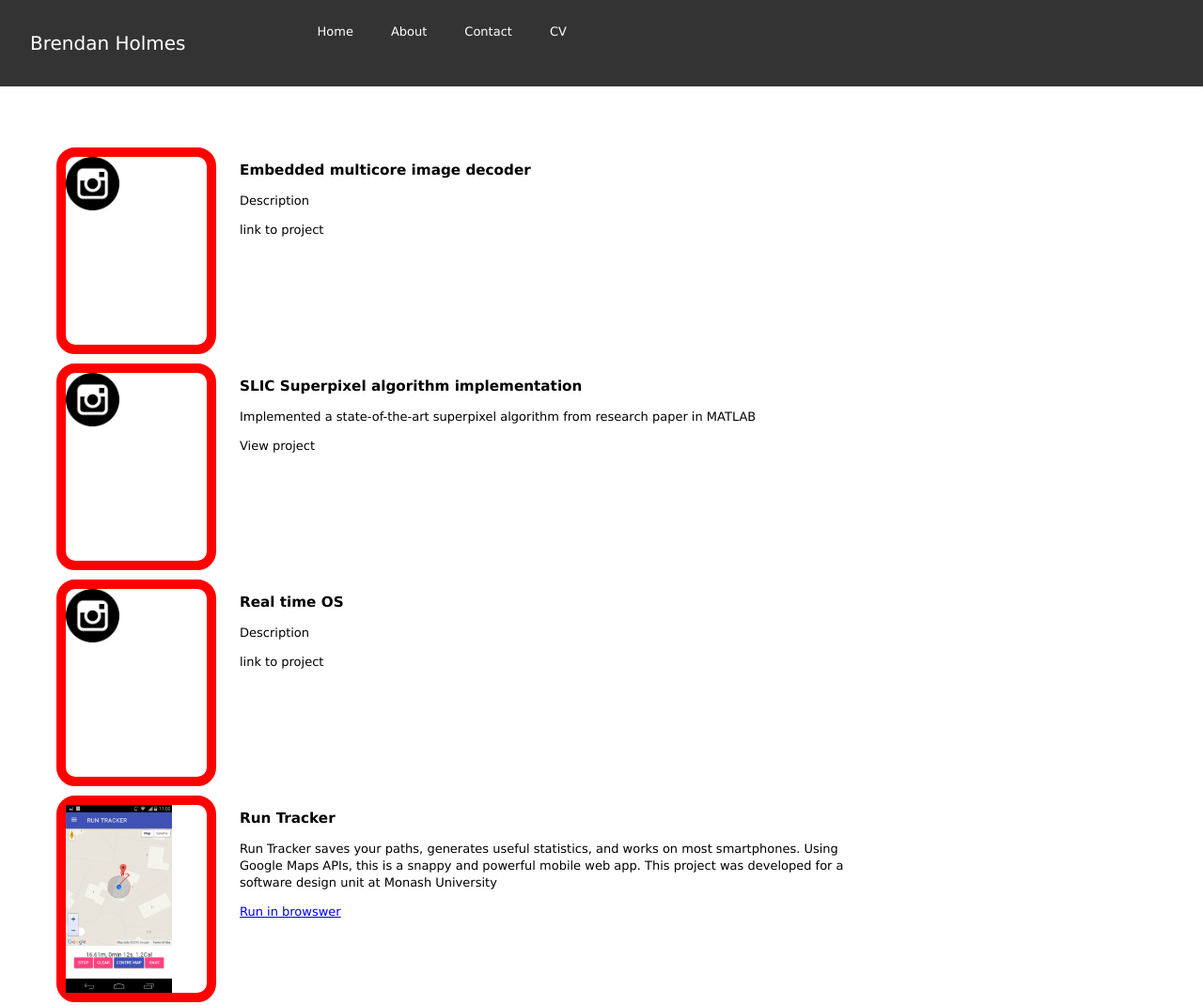
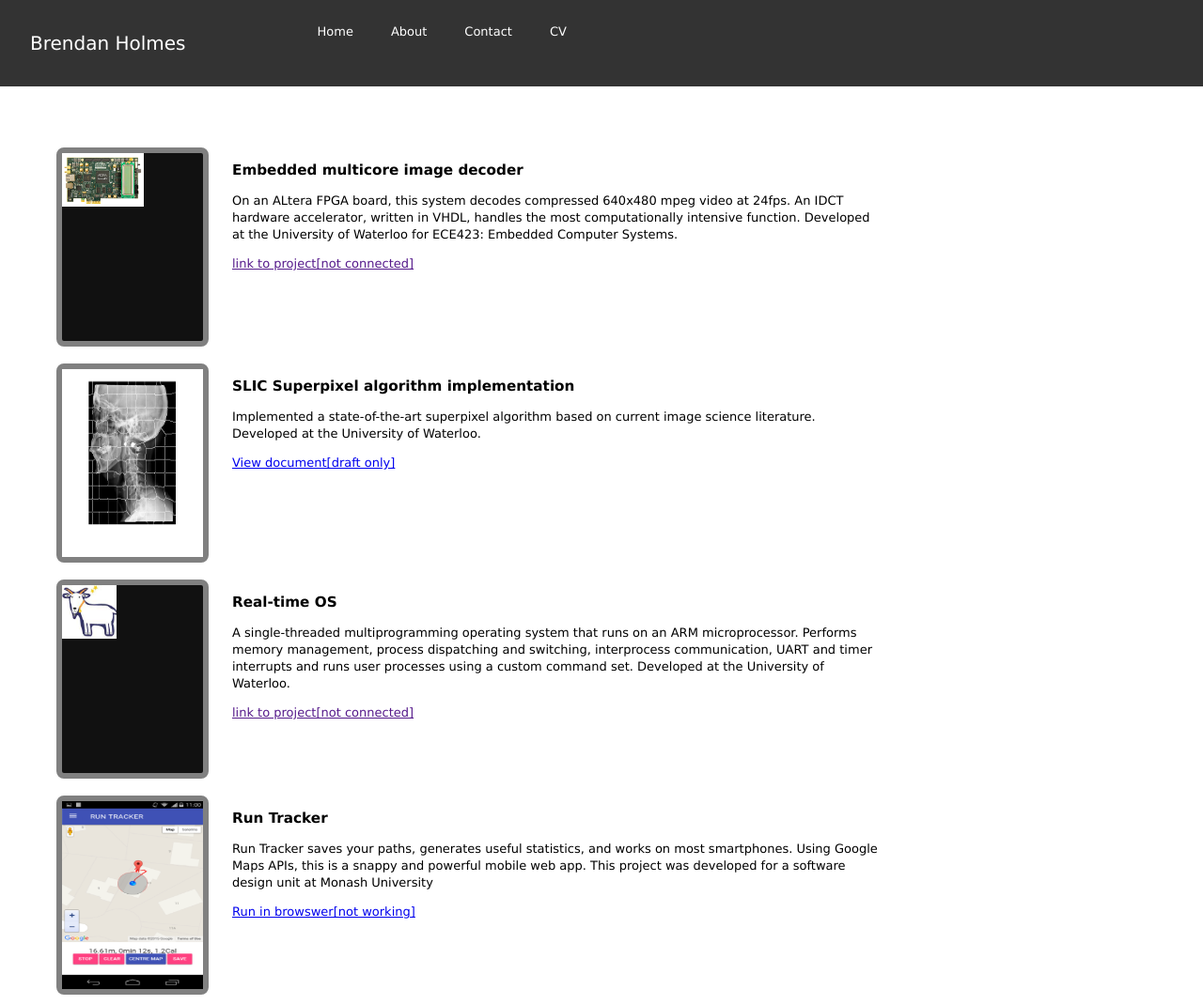
Before and after one commit to brendanholmes/brendanholmes.github.io, a website: page index.html in a window 1280 px wide. Shown: the top 1070 px of the page at 94% size. Drawn offline with Linux system fonts and the light colour scheme.

Commit message:
pictures

```diff
--- a/index.html
+++ b/index.html
@@ -31,29 +31,29 @@
 	<div class="main">
 		<div class="project-item">
 			<div class="project-image">
-				<div id="project1"><img class="contact-icon" src="./images/instagram-icon.png"></div>
+				<div id="project1"><img class="contact-icon" src="./images/cyclone-v-dev-kit.jpg"></div>
 			</div>
 			<h3>Embedded multicore image decoder</h3>
-			<p>Description</p>
-			<p><a href=""></a> link to project</p>
+			<p>On an ALtera FPGA board, this system decodes compressed 640x480 mpeg video at 24fps. An IDCT hardware accelerator, written in VHDL, handles the most computationally intensive function. Developed at the University of Waterloo for ECE423: Embedded Computer Systems.</p>
+			<p><a href="">link to project[not connected]</a></p>
 		</div>
 
 		<div class="project-item">
 			<div class="project-image">
-				<div id="project1"><img class="contact-icon" src="./images/instagram-icon.png"></div>
+				<div id="project1"><img class="image" src="./images/main_05.png"></div>
 			</div>
 			<h3>SLIC Superpixel algorithm implementation</h3>
-			<p>Implemented a state-of-the-art superpixel algorithm from research paper in MATLAB</p>
-			<p><a href="./superpixels/main.html"></a>View project</p>
+			<p>Implemented a state-of-the-art superpixel algorithm based on current image science literature. Developed at the University of Waterloo.</p>
+			<p><a href="./superpixels/main.html">View document[draft only]</a></p>
 		</div>
 
 		<div class="project-item">
 			<div class="project-image">
-				<div id="project1"><img class="contact-icon" src="./images/instagram-icon.png"></div>
+				<div id="project1"><img class="contact-icon" src="./images/goat-graphic.jpg"></div>
 			</div>
-			<h3>Real time OS</h3>
-			<p>Description</p>
-			<p><a href=""></a> link to project</p>
+			<h3>Real-time OS</h3>
+			<p>A single-threaded multiprogramming operating system that runs on an ARM microprocessor. Performs memory management, process dispatching and switching, interprocess communication, UART and timer interrupts and runs user processes using a custom command set. Developed at the University of Waterloo.</p>
+			<p><a href="">link to project[not connected]</a></p>
 		</div>
 
 		<div class="project-item">
@@ -62,7 +62,7 @@
 			</div>
 			<h3>Run Tracker</h3>
 			<p>Run Tracker saves your paths, generates useful statistics, and works on most smartphones. Using Google Maps APIs, this is a snappy and powerful mobile web app. This project was developed for a software design unit at Monash University</p>
-			<p><a href="./run-tracker/index.html">Run in browswer</a></p>
+			<p><a href="./run-tracker/index.html">Run in browswer[not working]</a></p>
 		</div>
 	</div>
 
--- a/style/style.css
+++ b/style/style.css
@@ -56,18 +56,24 @@ li a:hover {
 .project-image {
 	width: 150px;
 	height: 200px;
-	border-width: 10px;
+	border-width: 6px;
 	border-style: solid;
-	border-radius: 20px;
-	border-color: red;
+	border-radius: 8px;
+	border-color: grey;
 	padding: 0;
 	margin: 0 25px;
 	float: left;
+	background: #111111;
 }
 
 .image {
-	width: auto;
+	width: 150px;
 	height: 200px;
+}
+
+.profile-image {
+	width: 175px;
+	height: 175px;
 }
 
 /*
```
Also changed, not shown: about.html (+3 -1 lines), images/cyclone-v-dev-kit.jpg (added), images/goat-graphic.jpg (added), images/main_05.png (added).
